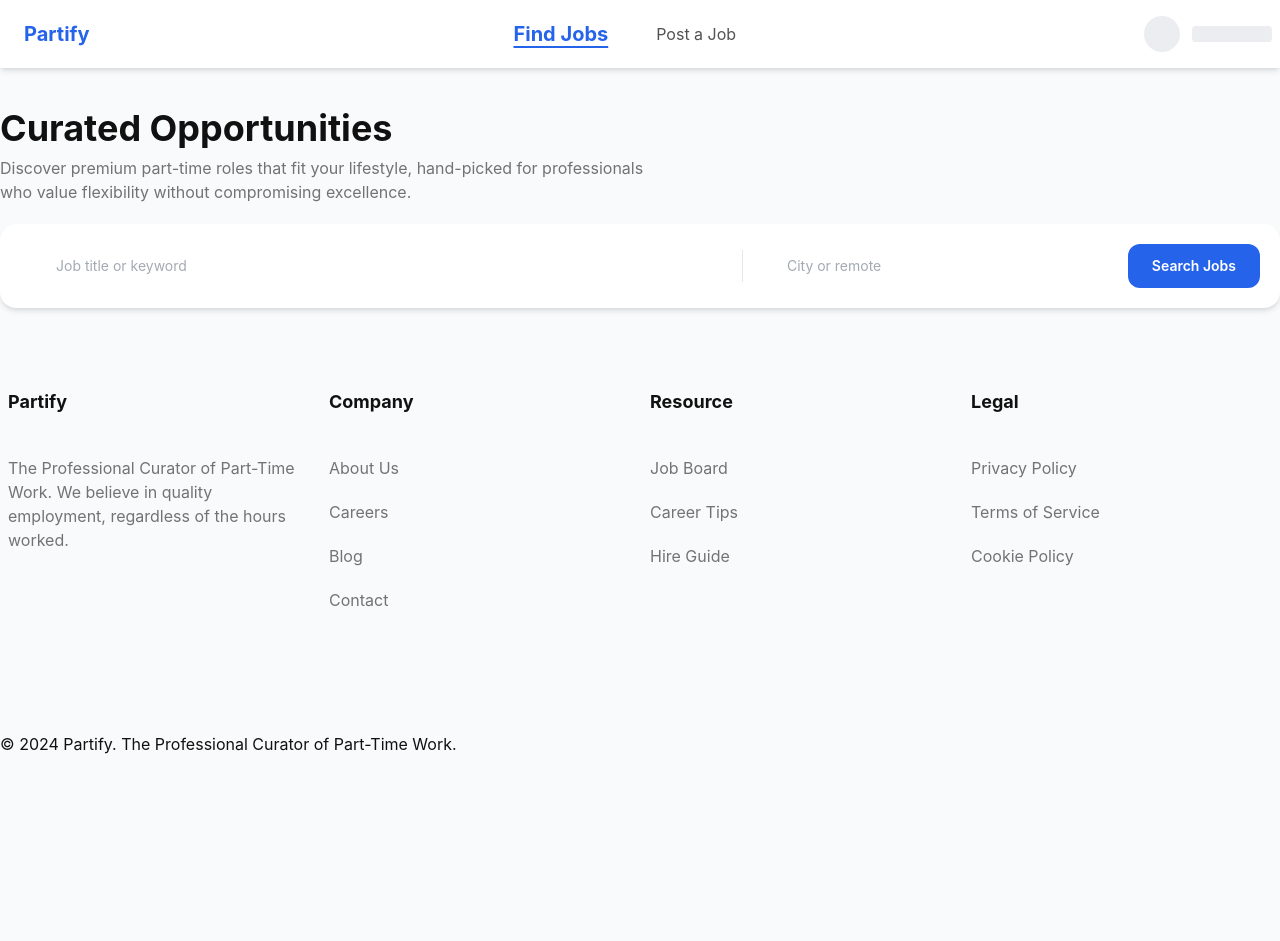
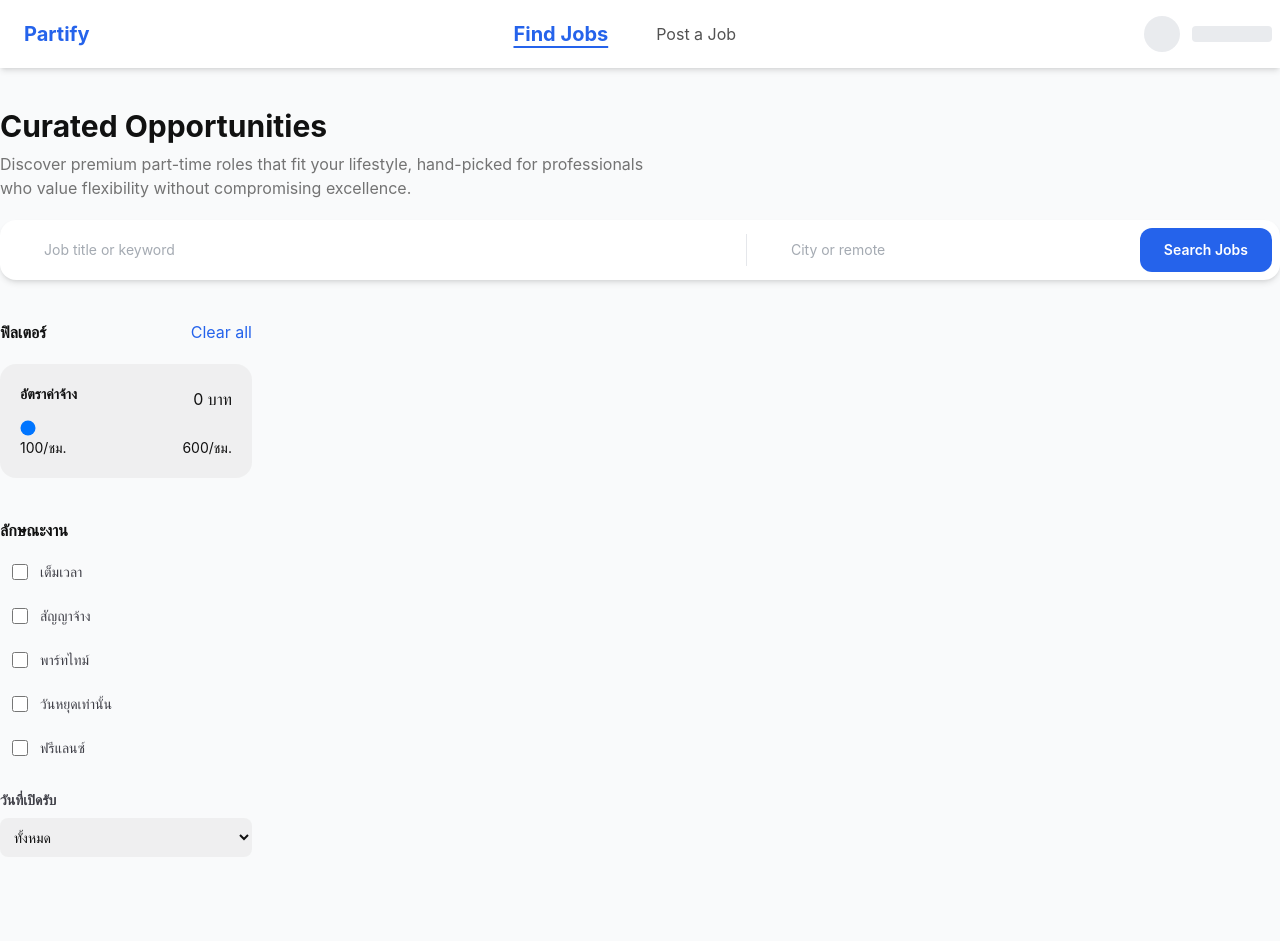
Before and after one commit to PatcharaPN/Partify, a Next.js app in the folder frontend/: page /jobs in a window 1280 px wide. Shown: the top 941 px of the page. Before the commit the page ends 800 px from the top, so only its background shows below. Built offline with nearby package versions, Linux system fonts and the light colour scheme; some icons are missing.

Commit message:
feat: add job list page with filters (static)

```diff
--- a/frontend/app/(main)/jobs/page.tsx
+++ b/frontend/app/(main)/jobs/page.tsx
@@ -1,17 +1,20 @@
+"use client";
 import { Icon } from "@iconify/react";
+import { useState } from "react";
 
 export default function JobList() {
+  const [salary, setSalary] = useState(0);
   return (
     <div className="flex justify-center items-center pt-10">
-      <main className="w-full max-w-350">
-        <h1 className="text-4xl font-bold">Curated Opportunities</h1>
-        <p className="w-166 pt-2 text-md text-neutral-500">
+      <main className="w-full max-w-7xl">
+        <h1 className="text-3xl font-bold">Curated Opportunities</h1>
+        <p className="max-w-2xl pt-2 text-md text-neutral-500">
           Discover premium part-time roles that fit your lifestyle, hand-picked
           for professionals who value flexibility without compromising
           excellence.
         </p>
 
-        <div className="flex items-center shadow-md rounded-2xl bg-white p-5 gap-2 w-full mt-5">
+        <div className="flex items-center shadow-md rounded-2xl bg-white p-2 gap-2 w-full mt-5">
           <div className="flex items-center gap-2 flex-2 px-3">
             <span className="text-gray-400">
               <Icon icon={"mingcute:search-line"} />
@@ -37,6 +40,80 @@ export default function JobList() {
             Search Jobs
           </button>
         </div>
+        <div className="grid grid-cols-[0.5fr_2fr] gap-5 pt-10">
+          <div className="w-full ">
+            <div className="flex justify-between bg-neutral">
+              <p className="font-bold">ฟิลเตอร์</p>
+              <p className="text-primary">Clear all</p>
+            </div>
+            {/* Salary range slider */}
+            <div className="bg-neutral-200/50 p-5 rounded-2xl mt-5">
+              <div className="flex justify-between items-center">
+                <label
+                  htmlFor="default-range"
+                  className="block mb-2.5 text-sm font-bold text-heading"
+                >
+                  อัตราค่าจ้าง
+                </label>
+                <span>{salary} บาท</span>
+              </div>
+              <input
+                onChange={(e) => setSalary(Number(e.target.value))}
+                id="default-range"
+                min={0}
+                step={50}
+                max={600}
+                value={salary}
+                type="range"
+                defaultValue={0}
+                className="w-full h-2 bg-neutral-quaternary rounded-full appearance-none cursor-pointer"
+              />
+              <div className="flex justify-between items-center">
+                <span className="text-sm">100/ชม.</span>
+                <span className="text-sm">600/ชม.</span>
+              </div>
+            </div>
+            {/* JOB TYPE */}
+            <div className="mt-10">
+              {" "}
+              <span className="font-bold">ลักษณะงาน</span>
+              <ul className="mt-2 ">
+                {[
+                  "เต็มเวลา",
+                  "สัญญาจ้าง",
+                  "พาร์ทไทม์",
+                  "วันหยุดเท่านั้น",
+                  "ฟรีแลนซ์",
+                ].map((label, i) => (
+                  <li key={i}>
+                    <label className="flex items-center gap-3 p-3 rounded-xl cursor-pointer transition">
+                      {" "}
+                      <input
+                        className="w-4 h-4 accent-blue-600"
+                        type="checkbox"
+                        name=""
+                        id=""
+                      />
+                      <span className="text-sm text-zinc-700">{label}</span>
+                    </label>
+                  </li>
+                ))}
+              </ul>
+            </div>
+            <div className="space-y-2 mt-5">
+              <p className="text-sm text-zinc-700 font-bold">วันที่เปิดรับ</p>
+              <select className="w-full p-2.5 rounded-lg bg-neutral-200/50 text-sm focus:outline-none focus:ring-2 focus:ring-blue-500">
+                <option value="">ทั้งหมด</option>
+                <option value="today">วันนี้</option>
+                <option value="3days">3 วันที่ผ่านมา</option>
+                <option value="7days">7 วันที่ผ่านมา</option>
+                <option value="14days">14 วันที่ผ่านมา</option>
+                <option value="30days">30 วันที่ผ่านมา</option>
+              </select>
+            </div>
+          </div>
+          <div className=""></div>
+        </div>
       </main>
     </div>
   );
```
